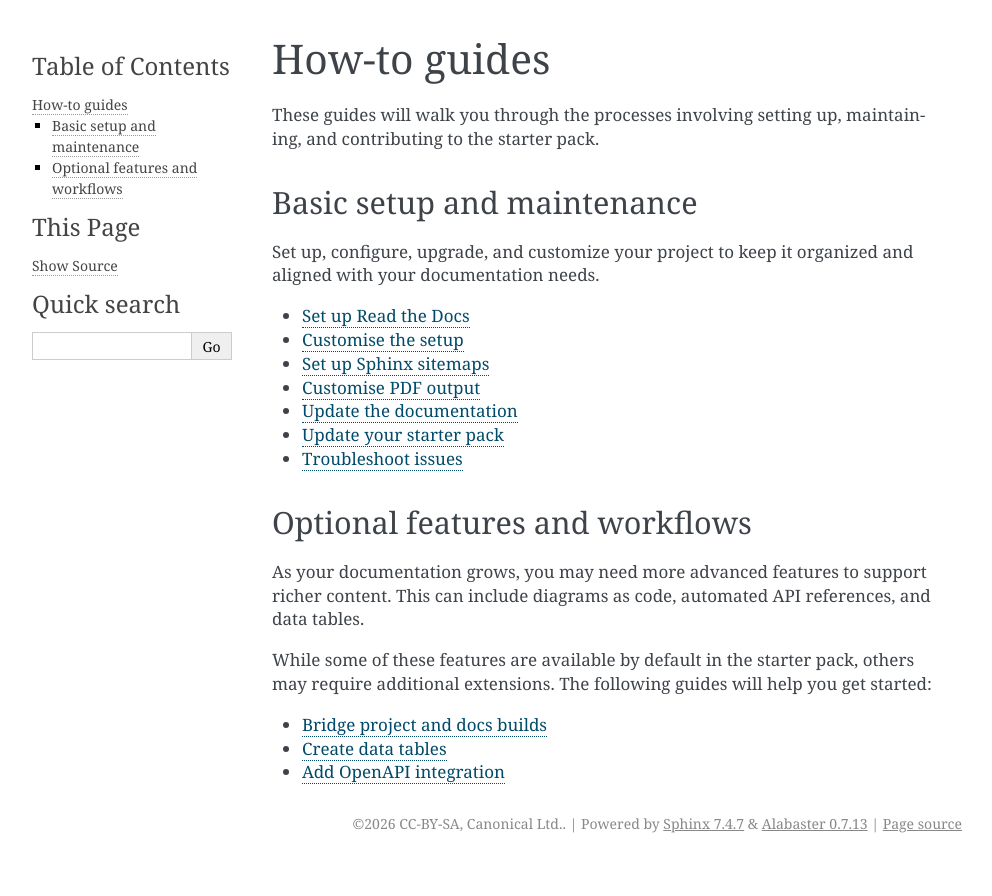
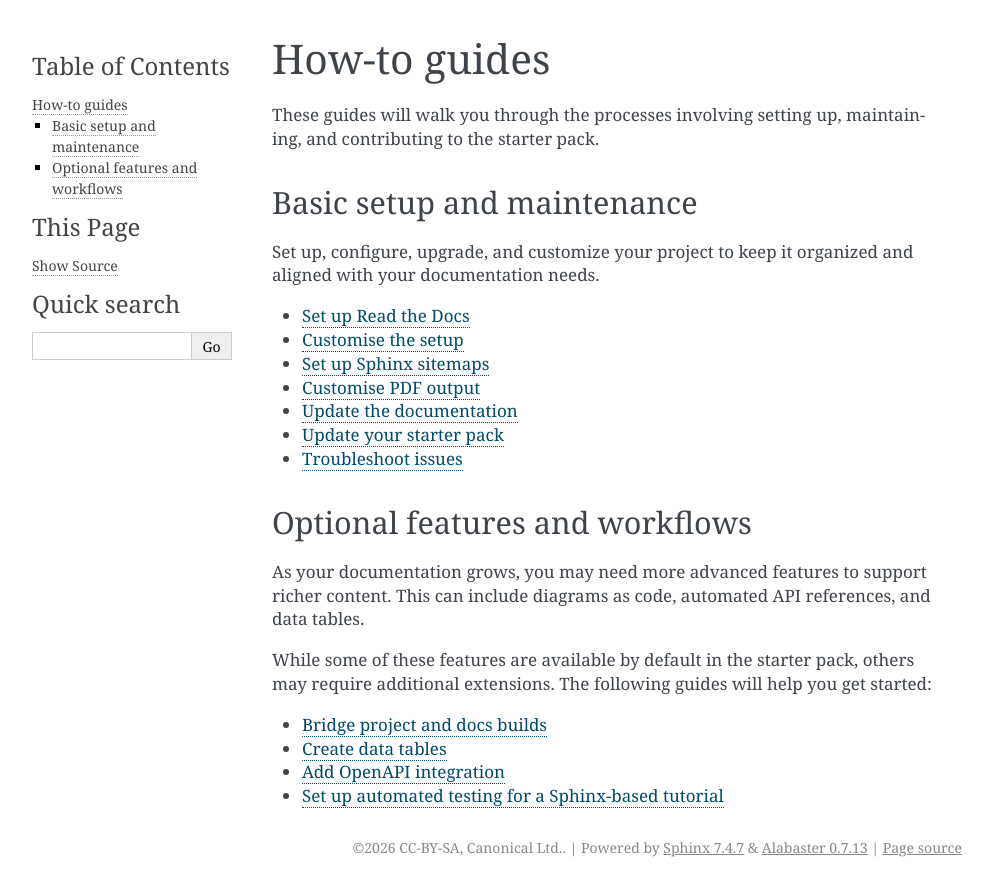
Before and after one commit to canonical/sphinx-docs-starter-pack, a Sphinx documentation site: the page built from docs/how-to/index.rst, in a window 1280 px wide. Shown: the top 896 px of the page, without its empty margins (148-1140 px from the left). Built offline with Sphinx 7.4.7, drawn with Linux system fonts in a browser that asks for light colours; pages that are not in the unit, such as notebooks, are missing from menus.

Commit message:
move to how-to and add redirect

```diff
--- a/docs/conf.py
+++ b/docs/conf.py
@@ -231,7 +231,8 @@ redirects = {
     'reference/doc-cheat-sheet/': '../rst-syntax-reference',
     'reference/style-guide-myst/': '../myst-syntax-reference',
     'reference/style-guide/': '../rst-syntax-reference',
-    'how-to/migrate-from-pre-extension': '../update-starter-packs/pre-extension/'
+    'how-to/migrate-from-pre-extension': '../update-starter-packs/pre-extension/',
+    'tutorial/set-up-automated-testing': '../how-to/add-documentation-testing/',
 }
 
 
--- a/docs/tutorial/set-up-automated-testing.rst
+++ b/docs/how-to/add-documentation-testing.rst
@@ -1,3 +1,5 @@
+.. _how-to-add-documentation-testing:
+
 Set up automated testing for a Sphinx-based tutorial
 ====================================================
 
--- a/docs/how-to/index.rst
+++ b/docs/how-to/index.rst
@@ -43,3 +43,4 @@ While some of these features are available by default in the starter pack, other
     import-docstrings-with-autodoc
     openapi
     custom-templates
+    add-documentation-testing
--- a/docs/tutorial/index.rst
+++ b/docs/tutorial/index.rst
@@ -9,4 +9,3 @@ Tutorials for using Sphinx and Read the Docs to host and test your documentation
    :maxdepth: 1
 
    set-up
-   set-up-automated-testing
```
Also changed, not shown: docs/tutorial/mock-tutorial-example.png (deleted).
